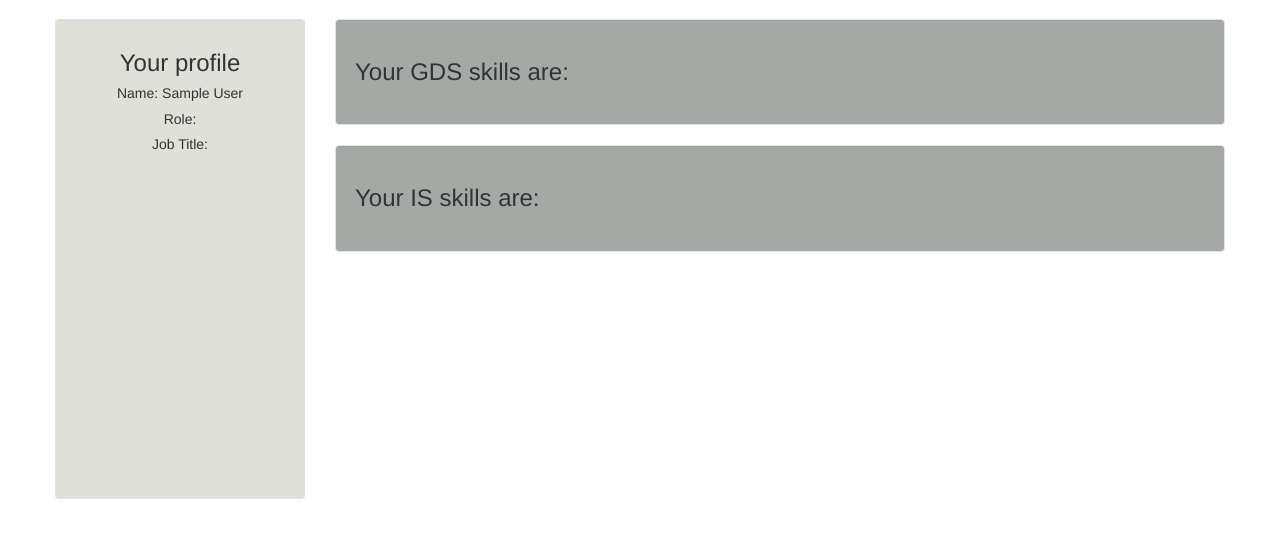
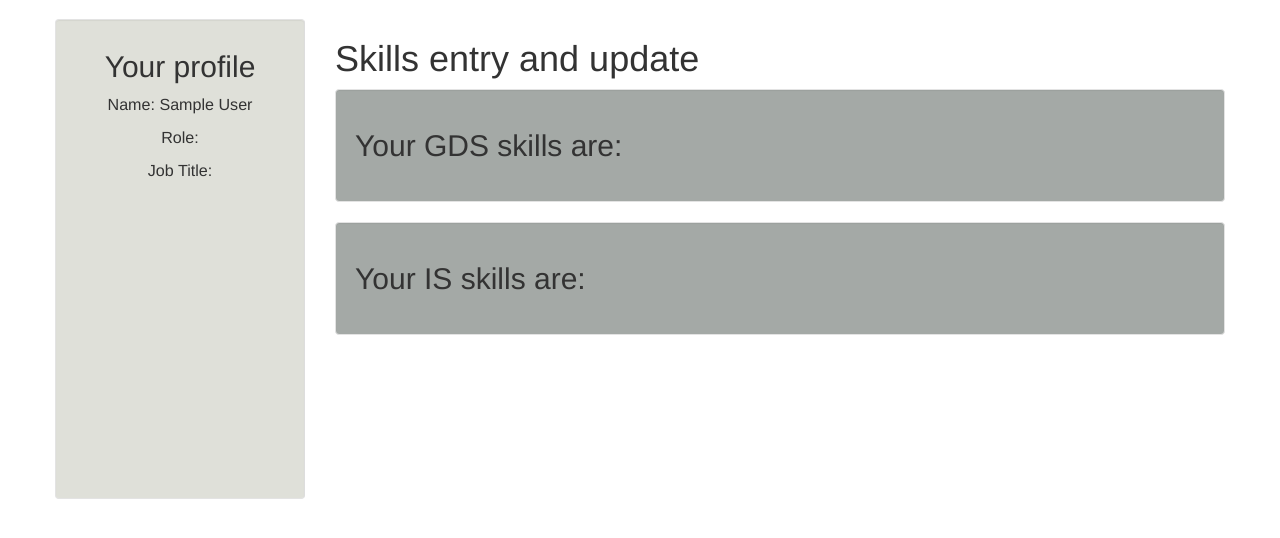
Before and after one commit to LandRegistry/trill, a Flask app: page /record in a window 1280 px wide. Shown: the part 51-589 px from the top of the page. Run offline with Flask 2, Linux system fonts and the light colour scheme; a user stored in the database is signed in; tables that the repository leaves empty hold one stand-in row (values such as "Sample post"); some libraries are stand-ins or nearby versions.

Commit message:
accessibility

```diff
--- a/application/database.py
+++ b/application/database.py
@@ -110,8 +110,8 @@ def GetSkills(skillTitle):
 def GetSkillCategs():
     skill_categs = []
 
+    skill_categs.append('Knowledge')
     skill_categs.append('Skills')
-    skill_categs.append('Knowledge')
     #skill_categs.append('GDS')
 
     return skill_categs
@@ -120,12 +120,12 @@ def GetSkillforCategory(category):
     skills = []
 
     if category == ('Skills'):
-        for instance in db.session.query(Skill).order_by(Skill.skillcode).join(SkillTitle,SkillGroup).filter(SkillGroup.skilltype == SKILL_TYPE_SKILL):
+        for instance in db.session.query(Skill).order_by(Skill.skilldescription).join(SkillTitle,SkillGroup).filter(SkillGroup.skilltype == SKILL_TYPE_SKILL):
             #skills.append(instance)
             skills.append(str(instance.id) + " - " + instance.skilldescription)
 
     if category == ('Knowledge'):
-        for instance in db.session.query(Skill).order_by(Skill.skillcode).join(SkillTitle,SkillGroup).filter(SkillGroup.skilltype == SKILL_TYPE_KNOWLEDGE):
+        for instance in db.session.query(Skill).order_by(Skill.skilldescription).join(SkillTitle,SkillGroup).filter(SkillGroup.skilltype == SKILL_TYPE_KNOWLEDGE):
             #skills.append(instance)
             skills.append(str(instance.id) + " - " + instance.skilldescription)
 
--- a/application/static/main.css
+++ b/application/static/main.css
@@ -32,9 +32,15 @@ html, body { height: 90%}
 
 }
 
-#center-panel2
+#skills-header, #settings-header
     {
     margin-left: 280px;
+    }
+
+#center-panel1, #center-panel2
+    {
+    margin-left: 280px;
+    background-color: #A4A9A6;
     }
 
 #inner-panel
@@ -62,8 +68,8 @@ html, body { height: 90%}
   width: 35%;
 }
 
+
 #container1 {
-  padding-top: 3%;
   background-color: #A4A9A6;
 }
 
@@ -86,3 +92,24 @@ option {
     min-width: 10px;
     vertical-align: top;
     width: 12%; }
+
+#name, #trill-role, #job-title{
+  font-size:  115%;
+}
+
+
+/*#GDS-skills, #IS-skills{
+  font-size:  115%;
+}*/
+
+#pswd-link{
+  font-size:  125%;
+}
+
+.list-group-item-heading{
+  font-size:  120%
+}
+
+.list-group-item-text{
+  font-size:  110%
+}
--- a/application/templates/view_skills.html
+++ b/application/templates/view_skills.html
@@ -8,25 +8,29 @@ Record your skills
 <div class="container">
     <div class= 'row top70'>
         <div id="side-panel" class="container-fluid well">
-            <h3>Your profile </h3>
-            <h5 id="name"> Name: {{user_obj.name}}</h5>
-            <h5 id="trill-role">Role: {{user_obj.trill_role}}</h5>
-            <h5 id="job-title">Job Title: {{user_obj.job_title}}</h5>
+            <h2>Your profile </h2>
+            <p id="name"> Name: {{user_obj.name}}</p>
+            <p id="trill-role">Role: {{user_obj.trill_role}}</p>
+            <p id="job-title">Job Title: {{user_obj.job_title}}</p>
             <!--<h5 id="line-manager">Line Manager: {{user_obj.line_manager}}</h5>-->
         </div>
 
+
+        <h1 id="skills-header">Skills entry and update</h1>
+
+
         <div id='center-panel'class="container-fluid well">
-            <h3>Your GDS skills are: </h3>
+            <h2 id='GDS-skills'>Your GDS skills are:</h2>
             <div class="accordion" id="accordion2">
 
                 <div class="panel-group" id="accordion">
                     {% for group in user_obj.gds_list %}
                     <div class="panel panel-default"><!--Put each skill group in a box-->
                         <div class="panel-heading">
-                            <h4 id="GDS-skill-group{{group.n}}" class="panel-title">
+                            <p id="GDS-skill-group{{group.n}}" class="panel-title">
                                 <a class="accordion-toggle" data-toggle="collapse" data-parent="#accordion2" href="#GDS{{group.n}}">
                                     <span class ="glyphicon glyphicon-chevron-down"></span> {{group.name}}</a>
-                            </h4>
+                            </p>
                         </div>
 
                         <div id="GDS{{group.n}}" class="panel-collapse collapse">
@@ -35,7 +39,7 @@ Record your skills
                             <!--<div class="list-group" <!--slightly separates out different skill titles-->
                                 {% for skill in skill_title.skill_list %}
                                 <a class="list-group-item">
-                                    <h5 id="skill-title{{group.n}}-{{skill_title.n}}" class="list-group-item-heading">{{skill_title.name}}</h5>
+                                    <p id="skill-title{{group.n}}-{{skill_title.n}}" class="list-group-item-heading"><strong>{{skill_title.name}}</strong></p>
                                     <p id="skill-desc{{group.n}}-{{skill_title.n}}-{{skill.n}}" class="list-group-item-text">{{skill.code}} {{skill.name}}</p>
 
 
@@ -106,17 +110,17 @@ Record your skills
 
 
         <div id="center-panel" class="container-fluid well">
-            <h3>Your IS skills are: </h3>
+            <h2 id='IS-skills'>Your IS skills are: </h2>
             <div class="accordion" id="accordion2">
 
                 <div class="panel-group" id="accordion">
                     {% for group in user_obj.is_list %}
                     <div class="panel panel-default"><!--Put each skill group in a box-->
                         <div class="panel-heading">
-                            <h4 id="IS-skill-group{{group.n}}" class="panel-title">
+                            <p id="IS-skill-group{{group.n}}" class="panel-title">
                                 <a class="accordion-toggle" data-toggle="collapse" data-parent="#accordion2" href="#IS{{group.n}}">
                                     <span class ="glyphicon glyphicon-chevron-down"></span> {{group.name}}</a>
-                            </h4>
+                            </p>
                         </div>
 
                         <div id="IS{{group.n}}" class="panel-collapse collapse">
@@ -125,7 +129,7 @@ Record your skills
                             <!--<div class="list-group" <!--slightly separates out different skill titles-->
                                 {% for skill in skill_title.skill_list %}
                                 <a class="list-group-item">
-                                    <h5 id="skill-title{{group.n}}-{{skill_title.n}}" class="list-group-item-heading">{{skill_title.name}}</h5>
+                                    <p id="skill-title{{group.n}}-{{skill_title.n}}" class="list-group-item-heading"><strong>{{skill_title.name}}</strong></p>
                                     <p id="skill-desc{{group.n}}-{{skill_title.n}}-{{skill.n}}" class="list-group-item-text">{{skill.code}} {{skill.name}}</p>
 
 
--- a/application/templates/welcome.html
+++ b/application/templates/welcome.html
@@ -7,7 +7,7 @@
     <div class='row well well-lg'>
         <div class='col-lg-6 col-md-7'>
             <h1>Welcome to Trill</h1>
-            <h3>The new way to record your training and skills</h3>
+            <h2>The new way to record your training and skills</h2>
             <p class='lead'>The first feature to be released is the knowledge system. Skill knowledge entry couldn’t be easier. Start recording your achievements today!</p>
             <!--<a href='/tour' role='button' class='btn btn-lg btn-default'>Take the Tour</a>-->
             <a href='/record' role='button' id='Record_Skills' class='btn btn-lg btn-primary'>Record Skills</a>
```
Also changed, not shown: application/templates/profile.html (+13 -8 lines), application/templates/resource.html (+42 -37 lines).
